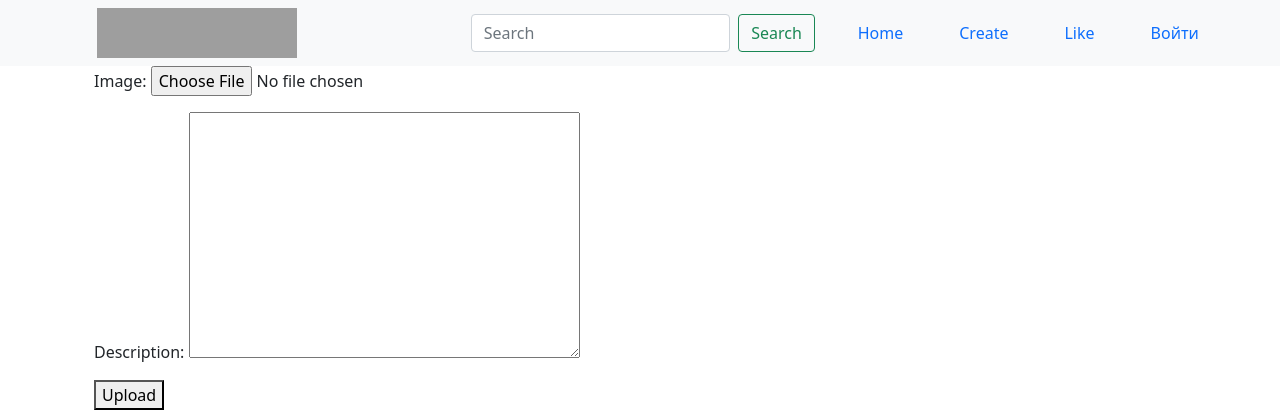
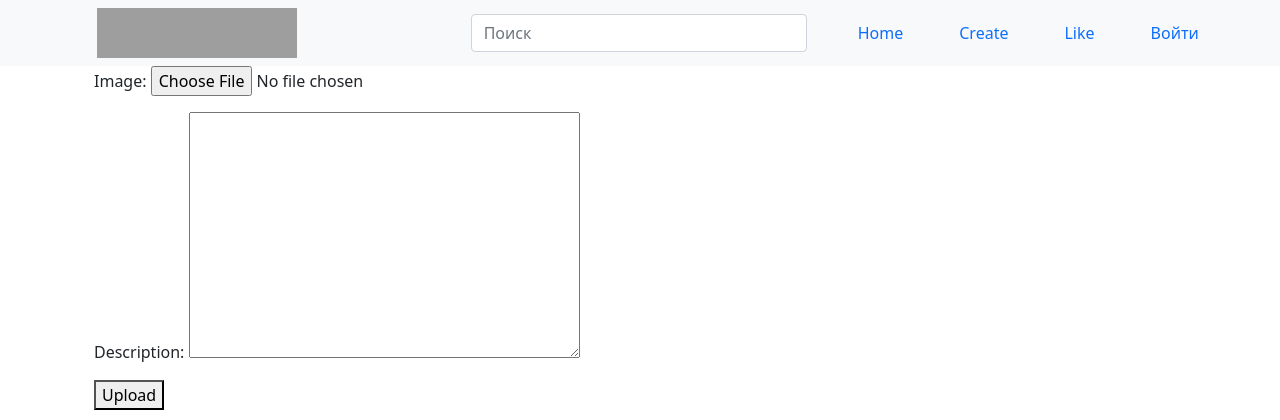
Before and after one commit to Irbiss555/my_instagram, a Django app: page /post/create/ in a window 1280 px wide. Shown: the top 420 px of the page. Run offline with Django 4.2, Linux system fonts and the light colour scheme; grey boxes are pictures that could not be loaded.

Commit message:
Изменил форму поиска в меню навигации, отформатировал шаблон

```diff
--- a/templates/partial/common/menu.html
+++ b/templates/partial/common/menu.html
@@ -2,13 +2,14 @@
     <div class="container" style="display: flex; justify-content: space-between">
         <div class="container-fluid" style="width: 33%">
             <a class="navbar-brand" href="#">
-                <img src="https://upload.wikimedia.org/wikipedia/commons/thumb/2/2a/Instagram_logo.svg/2560px-Instagram_logo.svg.png" alt="" width="200" height="50">
+                <img src="https://upload.wikimedia.org/wikipedia/commons/thumb/2/2a/Instagram_logo.svg/2560px-Instagram_logo.svg.png"
+                     alt="" width="200" height="50">
             </a>
         </div>
         <div class="container-fluid" style="width: 33%">
-              <form class="d-flex">
-                  <input class="form-control me-2" type="search" placeholder="Search" aria-label="Search">
-                  <button class="btn btn-outline-success" type="submit">Search</button>
+            <form class="d-flex" action="{% url 'accounts:user_list' %}" method="GET">
+                <input class="form-control me-2" type="search" placeholder="Поиск" aria-label="Search"
+                       name="{{ search_form.search.name }}" value="{{ search_form.search.value|default_if_none:'' }}">
             </form>
         </div>
         <div style="display: flex; width: 33%">
```
Lines whose indentation alone changed are shown as unchanged.
